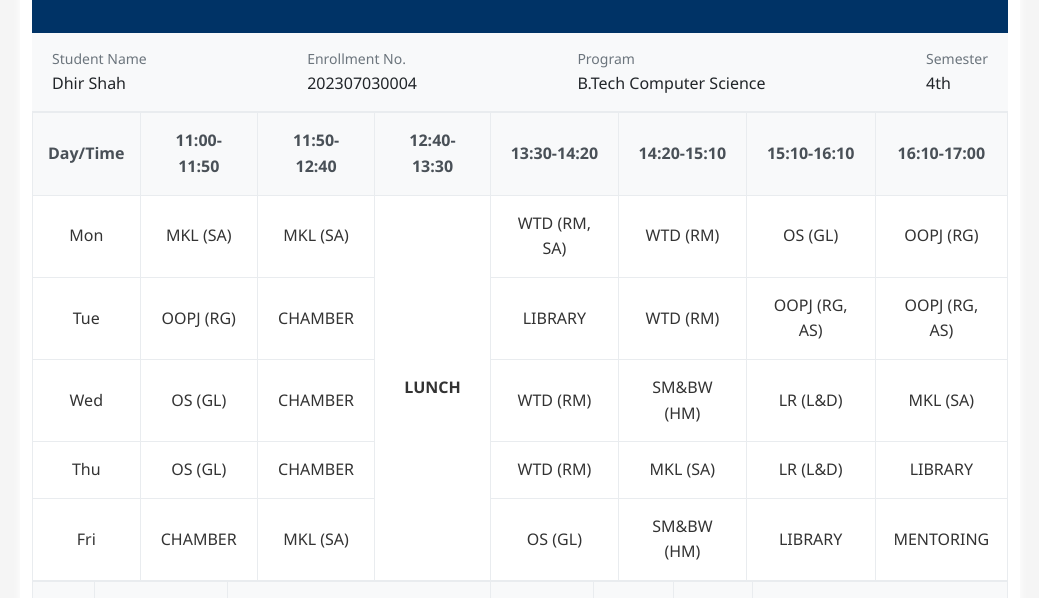
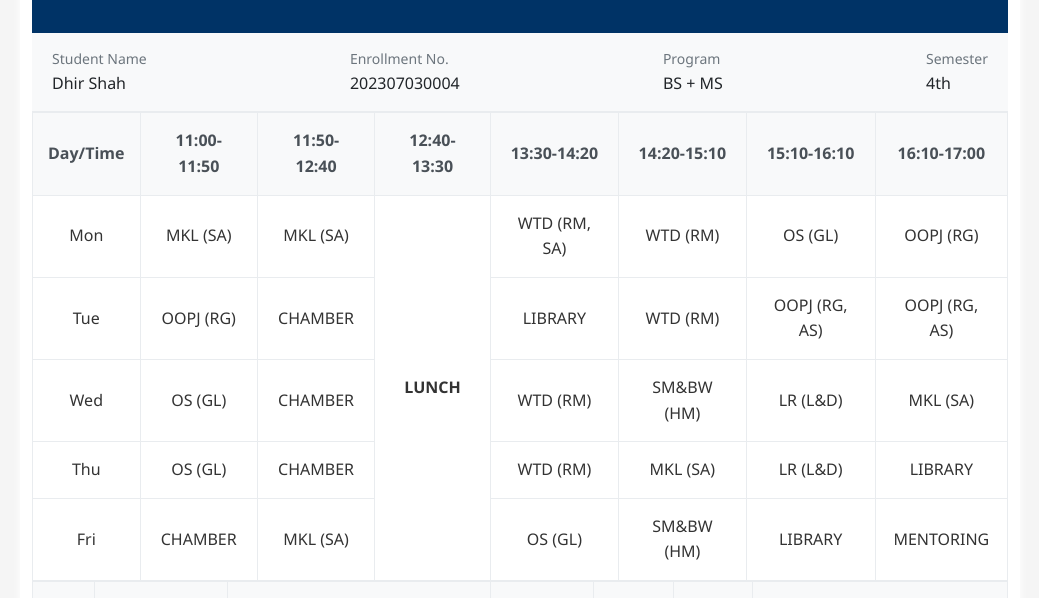
Before and after one commit to NewUser02580/Karnavati-University, a plain HTML site: page timetable.html in a window 1280 px wide. Shown: the part 202-800 px from the top of the page, without its empty margins (120-1159 px from the left). Drawn offline with nearby package versions, Linux system fonts and the light colour scheme.

Commit message:
timetable.html

```diff
--- a/timetable.html
+++ b/timetable.html
@@ -4,7 +4,7 @@
     <meta charset="UTF-8">
     <meta name="viewport" content="width=device-width, initial-scale=1.0">
     <title>Timetable - Karnavati University</title>
-    <!-- Add Bootstrap CSS -->
+
     <link href="https://cdn.jsdelivr.net/npm/bootstrap@5.3.0-alpha1/dist/css/bootstrap.min.css" rel="stylesheet" integrity="sha384-GLhlTQ8iRABFuE+e3L4PpX+L2j14v9zB6ab+ebTic/hf4VXofG5f5Hj48L3bl5Ph" crossorigin="anonymous">
     <style>
         * {
@@ -222,7 +222,7 @@
             </div>
             <div class="info-item">
                 <span class="info-label">Program</span>
-                <span class="info-value">B.Tech Computer Science</span>
+                <span class="info-value">BS + MS</span>
             </div>
             <div class="info-item">
                 <span class="info-label">Semester</span>
```
